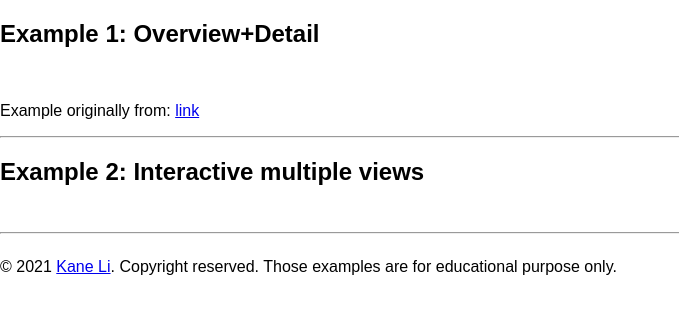
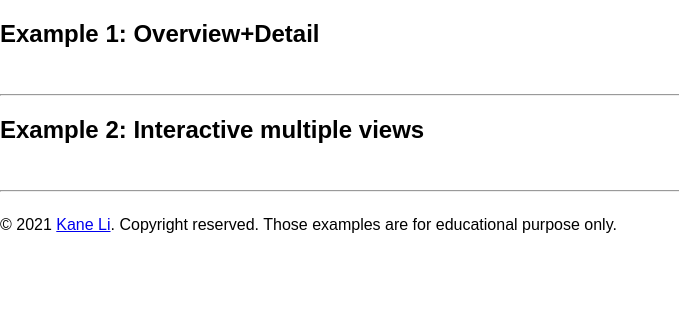
Before and after one commit to ZhanZhynn/FIT3179, a plain HTML site: page index.html in a window 1280 px wide. Shown: the whole page, without its empty margins (0-679 px from the left). Drawn offline with nearby package versions, Linux system fonts and the light colour scheme; a script that the page names is missing.

Commit message:
Update index.html

```diff
--- a/index.html
+++ b/index.html
@@ -34,9 +34,6 @@
         </div>
         <!-- end pure grid group -->
         <br>
-
-        <p>Example originally from:
-            <a href=https://vega.github.io/vega-lite/examples/interactive_overview_detail.html>link</a>
 
 
             <hr class="hr3">
```
